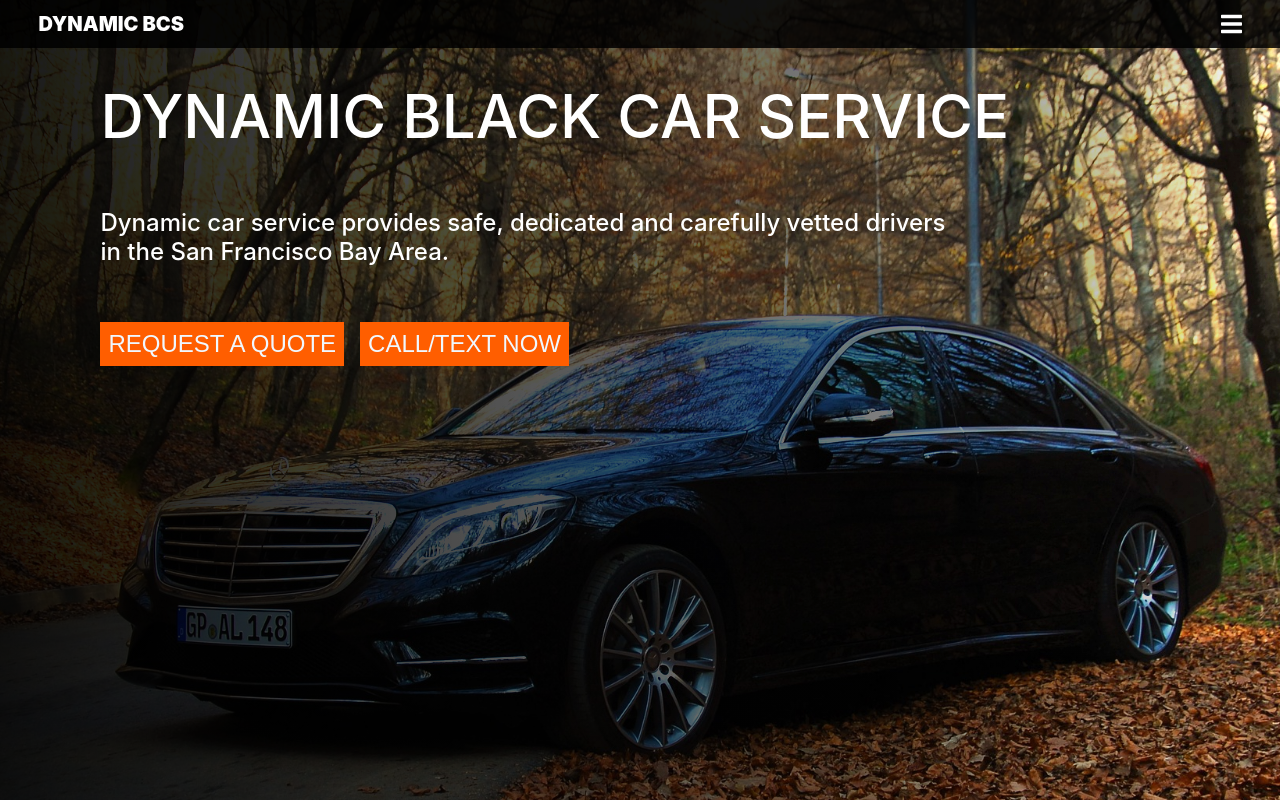
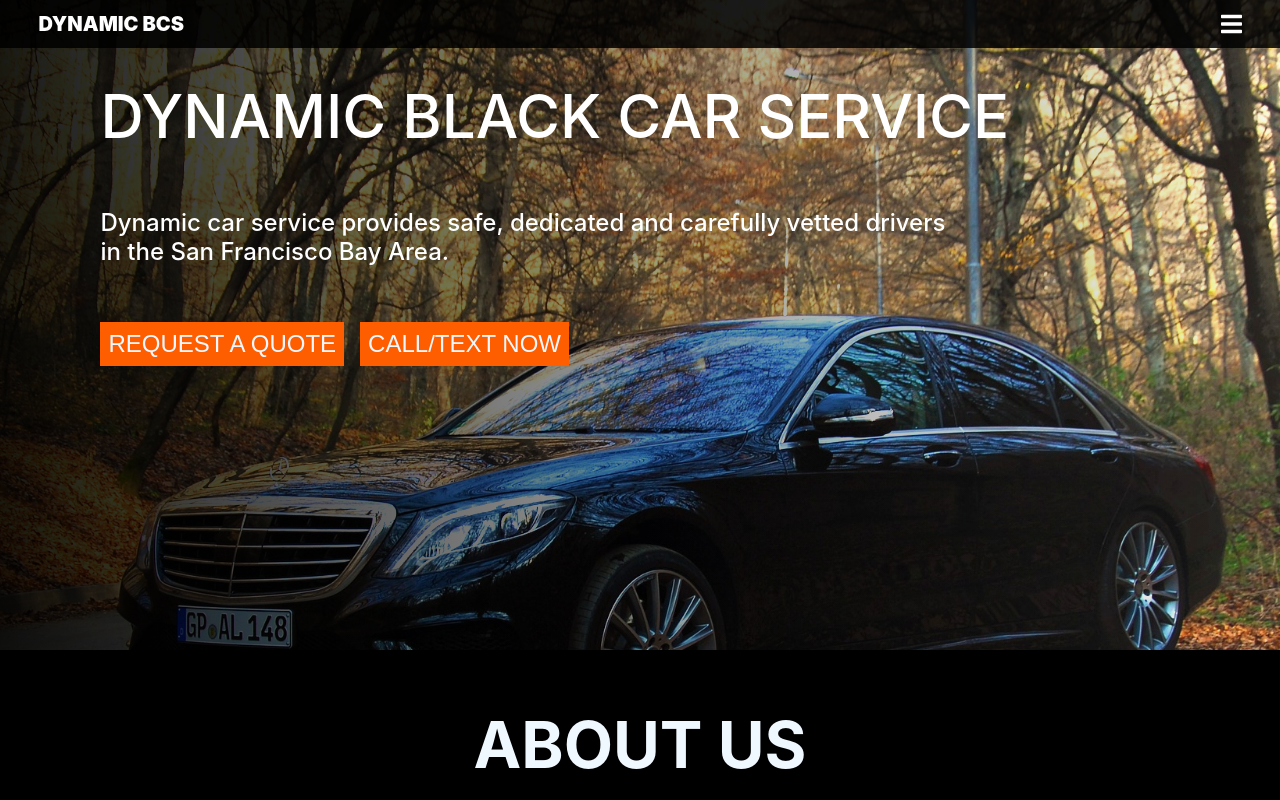
Before and after one commit to ericDevSantana/nextjs-dbcs, a Next.js app: page / in a window 1280 px wide. Shown: the top 800 px of the page. Built offline with nearby package versions, Linux system fonts and the light colour scheme.

Commit message:
width adjustments

```diff
--- a/styles/Home.module.css
+++ b/styles/Home.module.css
@@ -311,7 +311,7 @@
 @media (max-width: 1500px) {
   .backgroundImage {
     background-image: url("../public/auto-2178926_1920.jpg");
-    height: 850px;
+    height: 650px;
     background-position: top;
     background-repeat: no-repeat;
     background-size: 1500px 1000px;
@@ -322,8 +322,8 @@
     background: linear-gradient(
       90deg,
       rgba(0, 0, 0, 0.9) 0%,
-      rgba(0, 0, 0, 0.5) 70%,
-      rgba(198, 198, 198, 0) 100%
+      rgba(0, 0, 0, 0.4) 50%,
+      rgba(198, 198, 198, 0.1) 100%
     );
   }
 
```
